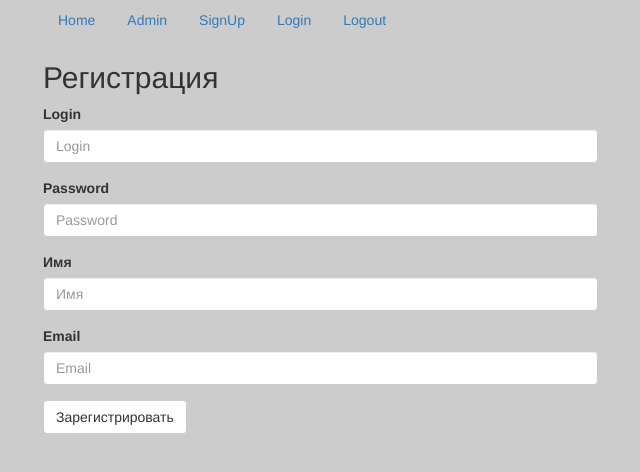
After one commit to LuckIncome/framework-php, a PHP site: template app/views/User/signup.php in a window 1280 px wide. The commit adds this page. Shown: the top 472 px of the page, without its empty margins (27-667 px from the left). Run offline with PHP 8.4, Linux system fonts and the light colour scheme; the template is opened without the code that fills it, so the values that code supplies are empty; some libraries are stand-ins or nearby versions.

Commit message:
Регистрация. Часть 1.

```diff
--- /dev/null
+++ b/app/views/User/login.php
@@ -0,0 +1,2 @@
+<?php
+echo "Login";
--- /dev/null
+++ b/app/views/User/signup.php
@@ -0,0 +1,28 @@
+<div class="container">
+    <h2>Регистрация</h2>
+
+    <div class="row">
+        <div class="col-md-6">
+            <form method="post" action="/user/signup">
+                <div class="form-group">
+                    <label for="login">Login</label>
+                    <input type="text" name="login" class="form-control" id="login" placeholder="Login" value="<?=isset($_SESSION['form_data']['login']) ? h($_SESSION['form_data']['login']) : '';?>">
+                </div>
+                <div class="form-group">
+                    <label for="pasword">Password</label>
+                    <input type="password" name="password" class="form-control" id="pasword" placeholder="Password">
+                </div>
+                <div class="form-group">
+                    <label for="name">Имя</label>
+                    <input type="text" name="name" class="form-control" id="name" placeholder="Имя" value="<?=isset($_SESSION['form_data']['name']) ? h($_SESSION['form_data']['name']) : '';?>">
+                </div>
+                <div class="form-group">
+                    <label for="email">Email</label>
+                    <input type="text" name="email" class="form-control" id="email" placeholder="Email" value="<?=isset($_SESSION['form_data']['email']) ? h($_SESSION['form_data']['email']) : '';?>">
+                </div>
+                <button type="submit" class="btn btn-default">Зарегистрировать</button>
+            </form>
+            <?php if(isset($_SESSION['form_data'])) unset($_SESSION['form_data']) ?>
+        </div>
+    </div>
+</div>
--- a/app/views/layouts/default.php
+++ b/app/views/layouts/default.php
@@ -11,6 +11,23 @@
 </head>
 <body>
     <div class="container">
+        <ul class="nav nav-pills">
+            <li class="nav-item">
+                <a href="/" class="nav-link">Home</a>
+            </li>
+            <li class="nav-item">
+                <a href="/admin" class="nav-link">Admin</a>
+            </li>
+            <li class="nav-item">
+                <a href="/user/signup" class="nav-link">SignUp</a>
+            </li>
+            <li class="nav-item">
+                <a href="/user/login" class="nav-link">Login</a>
+            </li>
+            <li class="nav-item">
+                <a href="/user/logout" class="nav-link">Logout</a>
+            </li>
+        </ul>
         <div class="row">
             <div class="col-md-12">
                 <nav class="nav nav-pills flex-column flex-sm-row">
--- a/composer.json
+++ b/composer.json
@@ -2,7 +2,8 @@
   "name": "bobko/fw",
   "require": {
     "monolog/monolog": "^1.23",
-    "phpmailer/phpmailer": "^6.0"
+    "phpmailer/phpmailer": "^6.0",
+    "vlucas/valitron": "^1.4"
   },
   "autoload": {
     "psr-4": {
```
Also changed, not shown: app/controllers/UserController.php (added, +39 -0 lines), app/models/User.php (added, +31 -0 lines), 2 other files.
